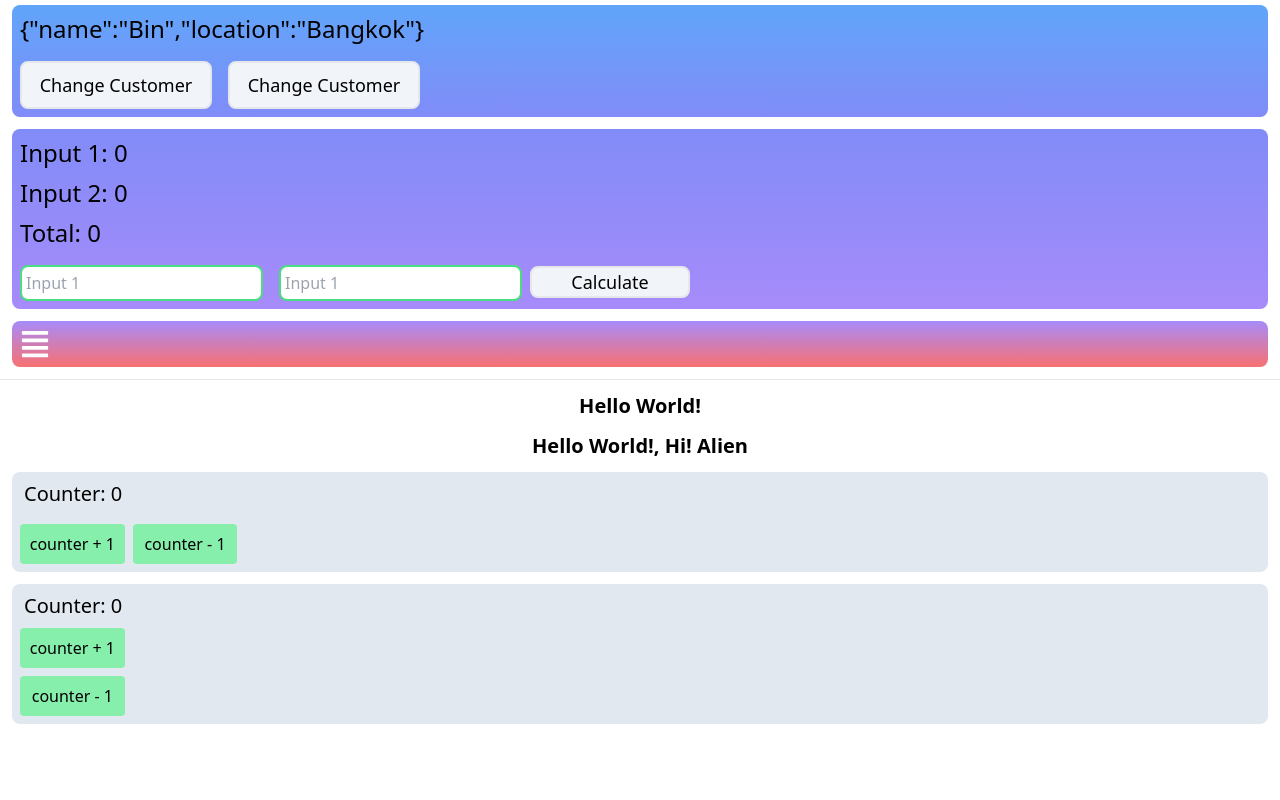
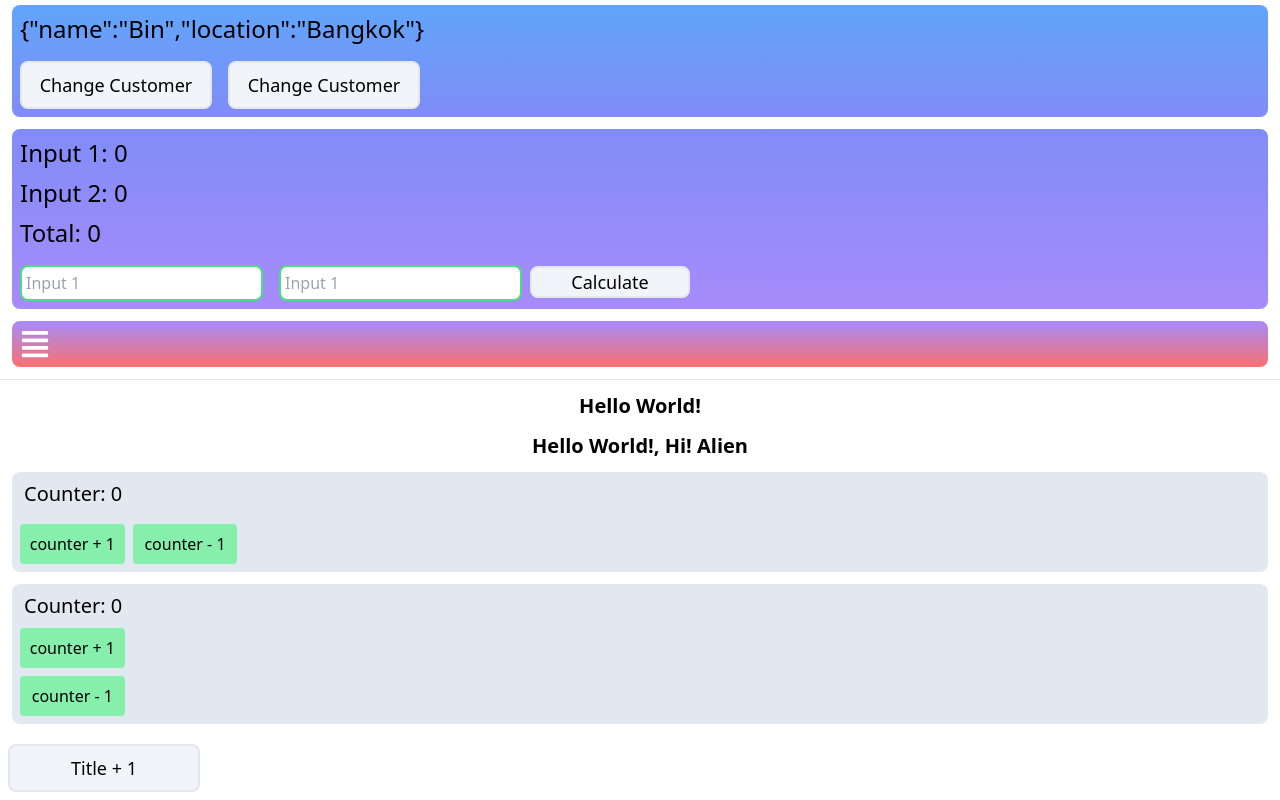
Before and after one commit to soAcademy/workshop-state-and-event, a React (Create React App) app: page / in a window 1280 px wide. Shown: the part 1344-2144 px from the top of the page. Before the commit the page ends 2080 px from the top, so only its background shows below. Built offline with nearby package versions, Linux system fonts and the light colour scheme.

Commit message:
feat: Effect1

```diff
--- a/src/App.js
+++ b/src/App.js
@@ -49,6 +49,8 @@ import Prop2 from "./Props/Prop2";
 import Prop3 from "./Props/Prop3";
 import Prop4 from "./Props/Prop4";
 
+import Effect1 from "./Effects/Effect1";
+
 const App = () => {
   return (
     <div>
@@ -74,7 +76,7 @@ const App = () => {
       <Prop3 />
       <Prop4 />
 
-      {/* <Effect1 /> */}
+      <Effect1 />
       {/* <Effect2 /> */}
       {/* <Effect3 /> */}
       {/* <Effect4 /> */}
--- /dev/null
+++ b/src/Effects/Effect1.js
@@ -0,0 +1,23 @@
+import React, { useState, useEffect } from "react";
+
+const Effect1 = () => {
+  const [counter, setCounter] = useState(0);
+
+  useEffect(() => {
+    document.title = `Counter ${counter}`;
+    console.log(counter);
+  }, [counter]);
+
+  return (
+    <div>
+      <button
+        onClick={() => setCounter(counter + 1)}
+        className="w-48 h-12 border-2 rounded-lg text-lg test-center bg-slate-100 m-2"
+      >
+        Title + 1
+      </button>
+    </div>
+  );
+};
+
+export default Effect1;
```
Also changed, not shown: src/Props/Prop4.js (line endings or trailing spaces).
